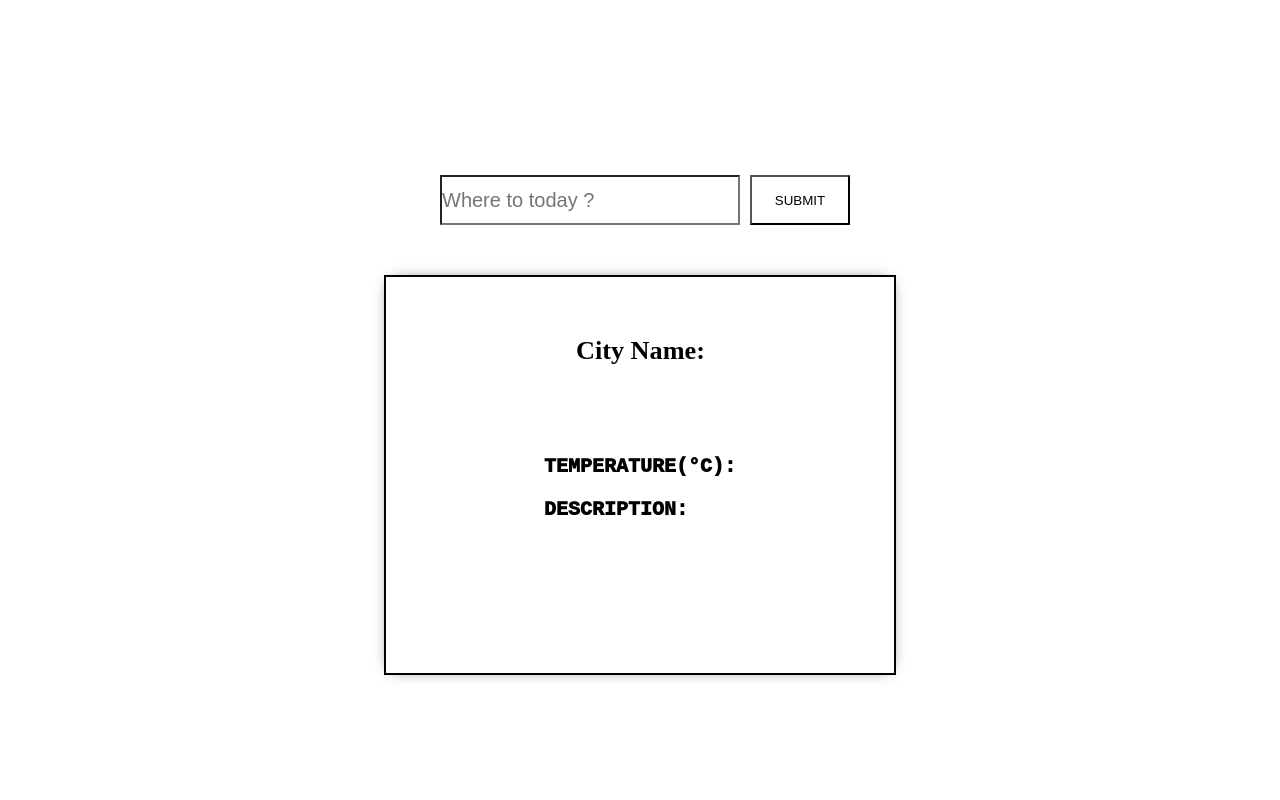
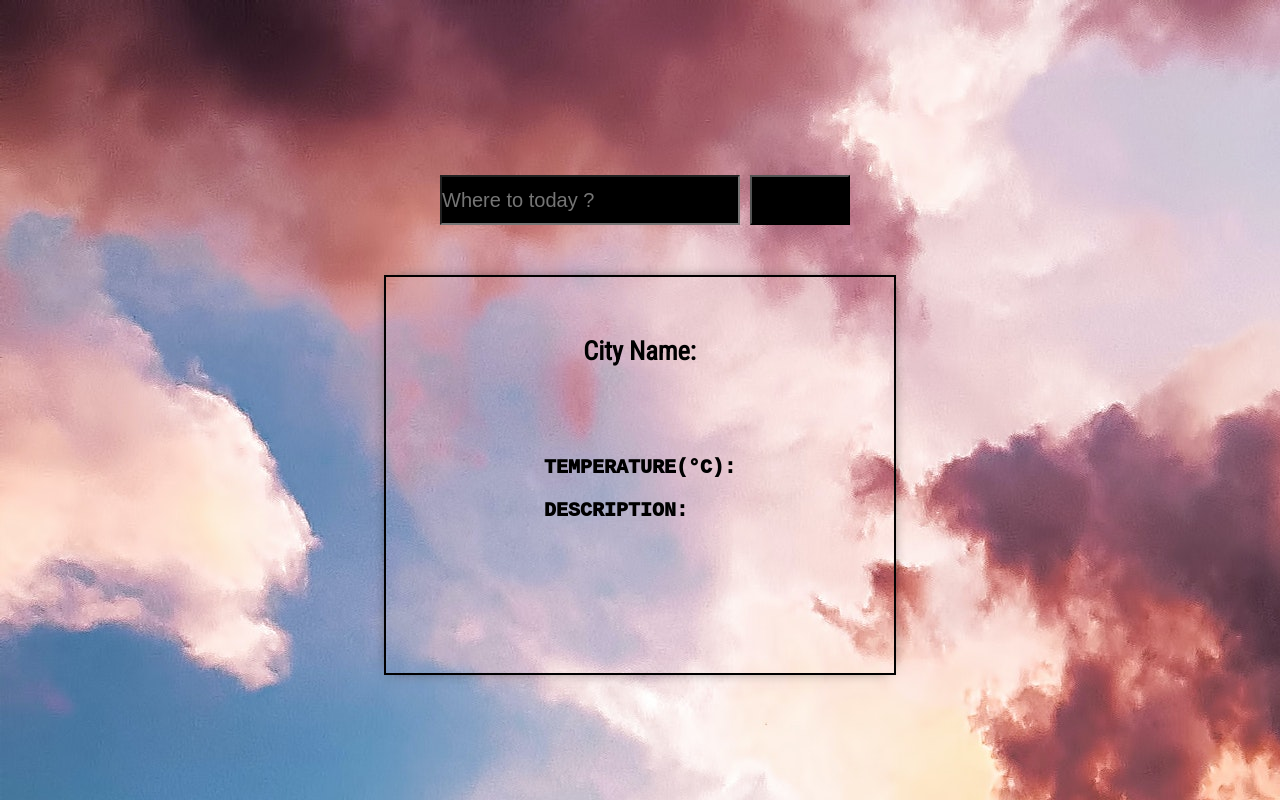
Before and after one commit to deepansh4/Weather-App, a plain HTML site: page index.html in a window 1280 px wide. Drawn offline with Linux system fonts and the light colour scheme.

Commit message:
Update style.css

```diff
--- a/style.css
+++ b/style.css
@@ -5,7 +5,10 @@
 }
 
 body {
-  font-family: serif;
+  color:black;
+  font-family: 'Roboto Condensed', sans-serif;
+  background-image: url("weather_app.jpg");
+
 }
 .outer {
   display: flex;
@@ -29,7 +32,7 @@ input[type="text"] {
 input[type="submit"] {
   height: 50px;
   width: 100px;
-  background: white;
+  background: black;
   font-style: 20px;
 }
 
@@ -44,6 +47,7 @@ input[type="submit"] {
   margin: auto;
   transition: 1s ease-in-out;
   box-shadow: 0px 0px 15px -8px black;
+
 
 }
 /* .outer .container :hover {
@@ -70,6 +74,7 @@ input[type="submit"] {
   font-size: 25px;
   font-family: monospace;
   font-weight: 1000;
+  color:black;
 
 }
 .bottom p {
@@ -91,7 +96,7 @@ input[type="submit"] {
   input[type="text"] {
     height: 50px;
     width: 300px;
-    background: white;
+    background: black;
     font-size: 20px;
     margin: 0 10px;
   }
@@ -104,6 +109,7 @@ input[type="submit"] {
 @media screen and (max-width: 727px) {
   .bottom {
     font-size: 20px;
+    color:#364F6B;
   }
   .top h1 {
     font-size: 25px;
```
